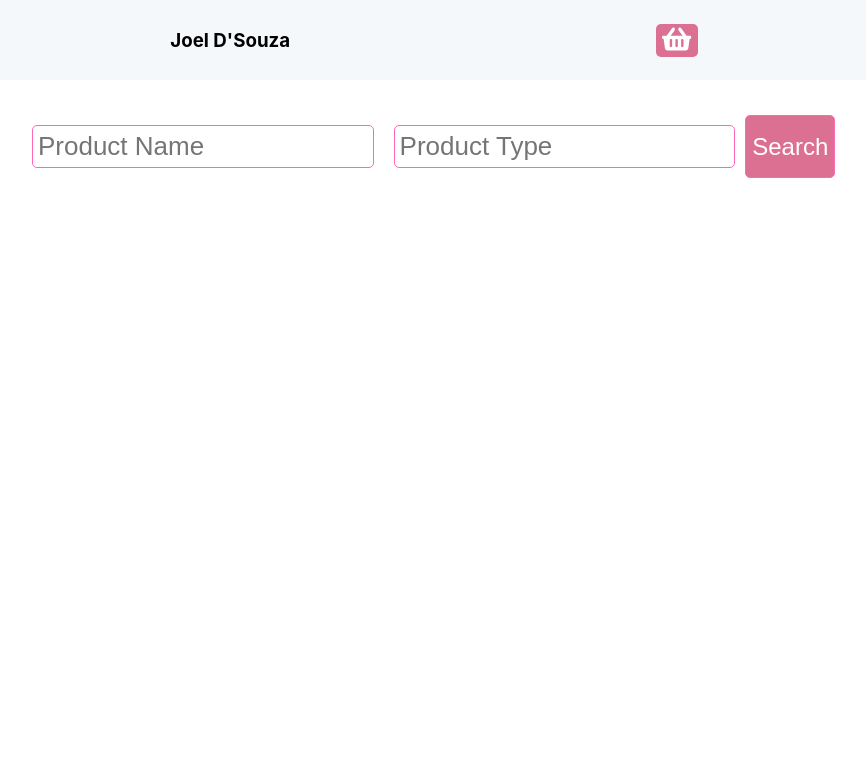
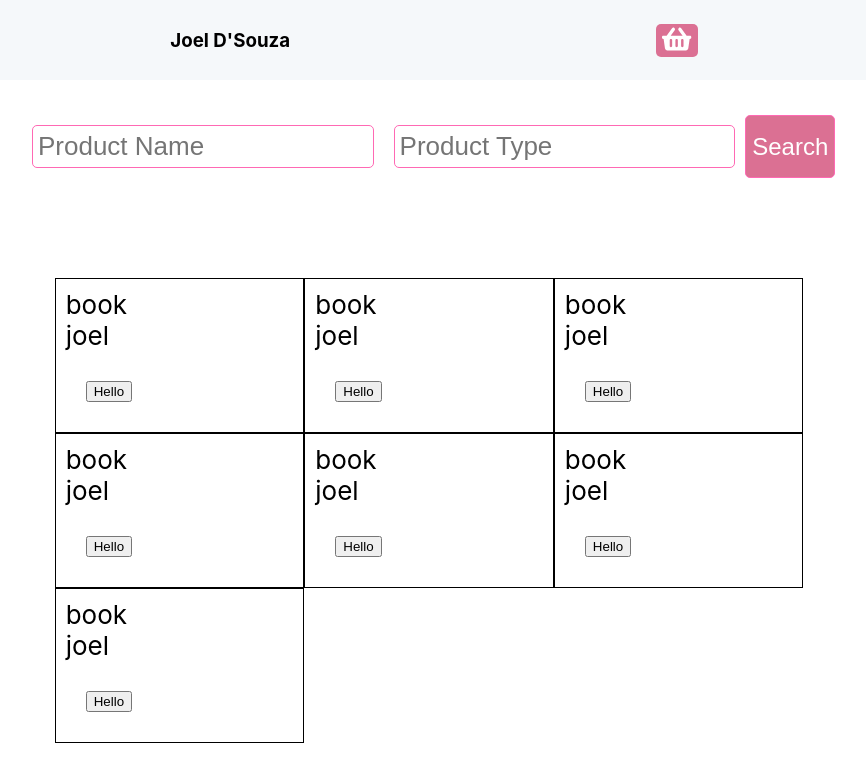
Before and after one commit to joeldsouzax/searchx, a React (Create React App) app: page / in a window 1280 px wide. Shown: the top 782 px of the page, without its empty margins (206-1072 px from the left). Built offline with nearby package versions, Linux system fonts and the light colour scheme.

Commit message:
added products

```diff
--- a/src/shop/products/Products.tsx
+++ /dev/null
@@ -1,5 +0,0 @@
-import React from "react";
-
-const Products: React.FC = () => <h1>Products</h1>;
-
-export default Products;
--- /dev/null
+++ b/src/shop/search/products/Products.tsx
@@ -0,0 +1,24 @@
+import React from "react";
+import styled from "styled-components";
+import Product from "./product";
+
+const ProductsWindow = styled.div`
+  margin-top: 100px;
+  display: flex;
+  flex-direction: row;
+  flex-wrap: wrap;
+`;
+
+const Products: React.FC = () => (
+  <ProductsWindow>
+    <Product name="book" type="joel" />
+    <Product name="book" type="joel" />
+    <Product name="book" type="joel" />
+    <Product name="book" type="joel" />
+    <Product name="book" type="joel" />
+    <Product name="book" type="joel" />
+    <Product name="book" type="joel" />
+  </ProductsWindow>
+);
+
+export default Products;
--- /dev/null
+++ b/src/shop/search/products/product/Product.tsx
@@ -0,0 +1,34 @@
+import React from "react";
+import styled from "styled-components";
+
+const item = {
+  body: styled.div`
+    padding: 10px;
+    min-width: 30%;
+    border: 1px solid black;
+  `,
+  title: styled.div`
+    text-align: left;
+  `,
+  content: styled.div``,
+  action: styled.div`
+    margin: 20px;
+  `
+};
+
+export interface ProductProps {
+  name: string;
+  type: string;
+}
+
+const Product: React.FC<ProductProps> = ({ name, type }) => (
+  <item.body>
+    <item.title>{name}</item.title>
+    <item.content>{type}</item.content>
+    <item.action>
+      <button>Hello</button>
+    </item.action>
+  </item.body>
+);
+
+export default Product;
--- /dev/null
+++ b/src/shop/search/products/product/index.ts
@@ -0,0 +1 @@
+export { default } from "./Product";
--- a/src/shop/search/search.tsx
+++ b/src/shop/search/search.tsx
@@ -1,6 +1,7 @@
 import React from "react";
 import { Input, Button } from "../../components";
 import styled from "styled-components";
+import Products from "./products";
 
 const SearchBox = styled.div`
   display: flex;
@@ -8,11 +9,14 @@ const SearchBox = styled.div`
 `;
 
 const Search: React.FC = () => (
-  <SearchBox>
-    <Input placeholder="Product Name" />
-    <Input placeholder="Product Type" />
-    <Button primary>Search</Button>
-  </SearchBox>
+  <React.Fragment>
+    <SearchBox>
+      <Input placeholder="Product Name" />
+      <Input placeholder="Product Type" />
+      <Button primary>Search</Button>
+    </SearchBox>
+    <Products />
+  </React.Fragment>
 );
 
 export default Search;
```
Also changed, not shown: src/shop/search/products/index.ts (renamed from src/shop/products/index.ts).
